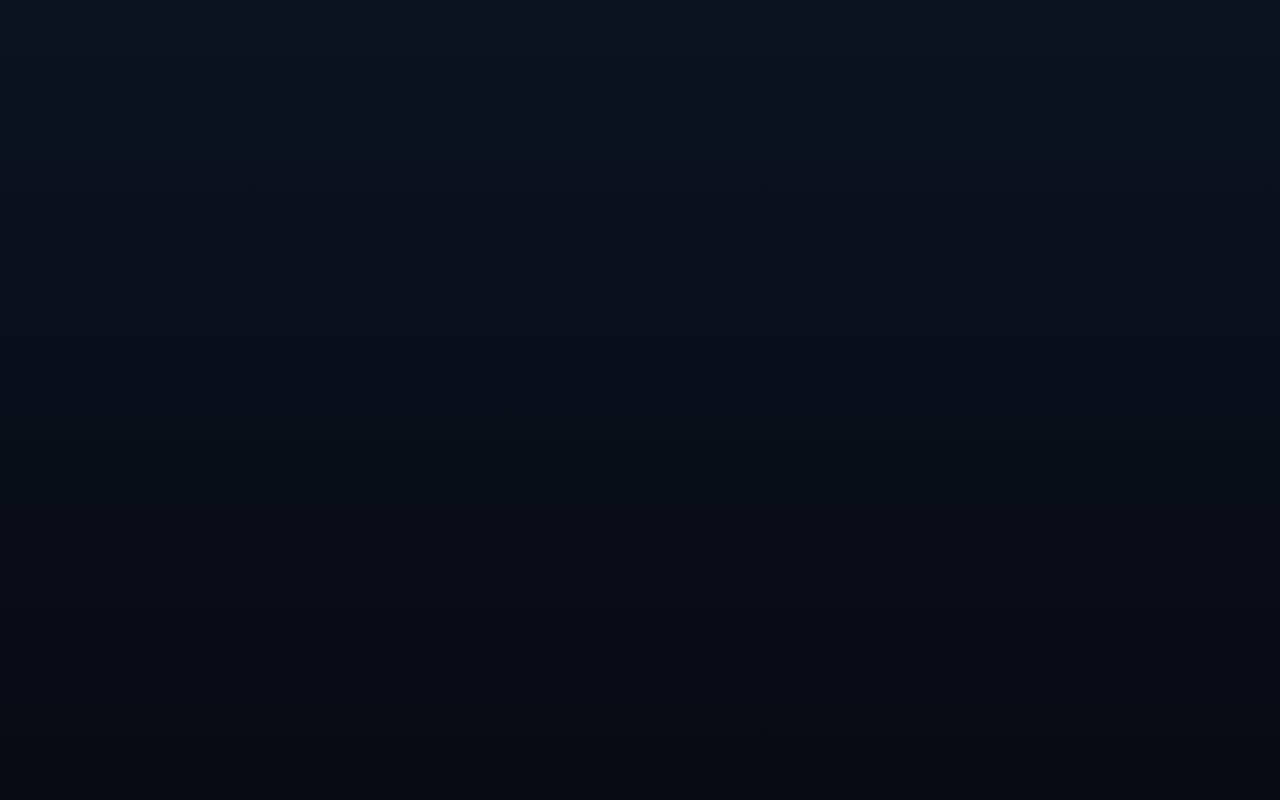
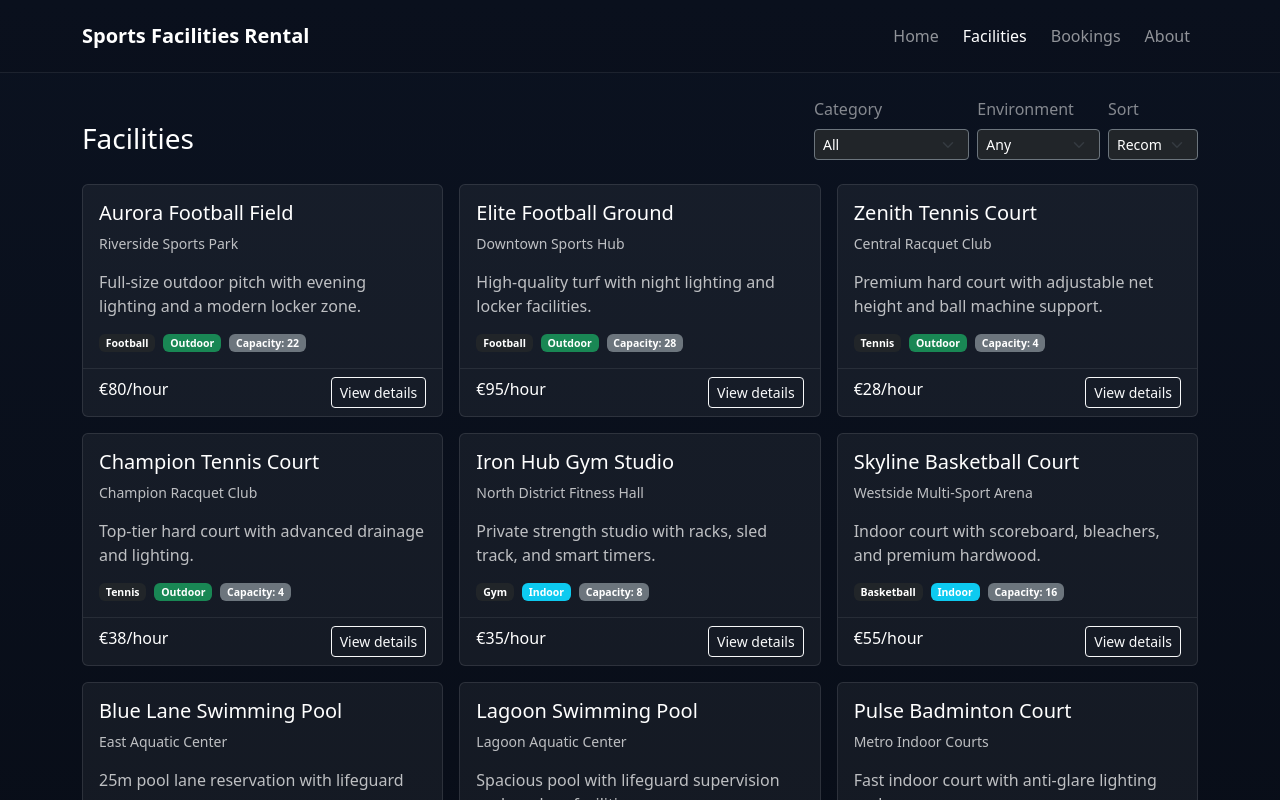
Before and after one commit to Kanoel7/SportsFacilityRental, a Vue app: page /facilities in a window 1280 px wide. Before the commit this address had no page. Shown: the top 800 px of the page. Built offline with nearby package versions, Linux system fonts and the light colour scheme.

Commit message:
Navbar, Footer, FacilitiesListView, FacilitiesCard component were created

```diff
--- a/src/App.vue
+++ b/src/App.vue
@@ -1,5 +1,22 @@
 <template>
-  <main class="container flex-grow-1 py-4">
+  <div class="min-vh-100 d-flex flex-column">
+    <AppNavbar />
+    <main class="container flex-grow-1 py-4">
       <RouterView />
     </main>
+    <AppFooter />
+  </div>
 </template>
+
+<script>
+import AppFooter from '@/components/AppFooter.vue'
+import AppNavbar from '@/components/AppNavbar.vue'
+
+export default {
+  name: 'App',
+  components: {
+    AppNavbar,
+    AppFooter,
+  },
+}
+</script>
--- /dev/null
+++ b/src/components/AppFooter.vue
@@ -0,0 +1,15 @@
+<template>
+  <footer class="py-4 mt-5 sfr-footer">
+    <div class="container d-flex flex-column flex-md-row align-items-md-center justify-content-between gap-2">
+      <div class="text-white-50">
+        <span class="text-white">Sports Facilities Rental</span>
+      </div>
+    </div>
+  </footer>
+</template>
+
+<script>
+export default {
+  name: 'AppFooter',
+}
+</script>
--- /dev/null
+++ b/src/components/AppNavbar.vue
@@ -0,0 +1,38 @@
+<template>
+  <nav class="navbar navbar-expand-lg navbar-dark py-3 sfr-navbar">
+    <div class="container">
+      <RouterLink class="navbar-brand fw-semibold" to="/">
+        Sports Facilities Rental
+      </RouterLink>
+
+
+
+      <div id="sfrNavbar" class="collapse navbar-collapse">
+        <ul class="navbar-nav ms-auto gap-lg-2">
+          <li class="nav-item">
+            <RouterLink class="nav-link" to="/" exact-active-class="active">Home</RouterLink>
+          </li>
+          <li class="nav-item">
+            <RouterLink class="nav-link" to="/facilities" exact-active-class="active">
+              Facilities
+            </RouterLink>
+          </li>
+          <li class="nav-item">
+            <RouterLink class="nav-link" to="/bookings" exact-active-class="active">
+              Bookings
+            </RouterLink>
+          </li>
+          <li class="nav-item">
+            <RouterLink class="nav-link" to="/about" exact-active-class="active">About</RouterLink>
+          </li>
+        </ul>
+      </div>
+    </div>
+  </nav>
+</template>
+
+<script>
+export default {
+  name: 'AppNavbar',
+}
+</script>
--- /dev/null
+++ b/src/components/FacilityCard.vue
@@ -0,0 +1,48 @@
+<template>
+  <div class="card sfr-card h-100 text-white">
+    <div class="card-body">
+      <h5 class="card-title">{{ facility.name }}</h5>
+      <div class="small sfr-muted">{{ facility.location }}</div>
+
+      <p class="mt-3 sfr-muted">
+        {{ facility.shortDescription }}
+      </p>
+
+      <div class="d-flex gap-2 small">
+        <span class="badge bg-dark">{{ facility.category }}</span>
+
+        <span class="badge bg-info" v-if="facility.indoor">
+          Indoor
+        </span>
+        <span class="badge bg-success" v-else>
+          Outdoor
+        </span>
+
+        <span class="badge bg-secondary">
+          Capacity: {{ facility.capacity }}
+        </span>
+      </div>
+    </div>
+
+    <div class="card-footer bg-transparent d-flex justify-content-between">
+      <div>€{{ facility.pricePerHour }}/hour</div>
+
+      <RouterLink
+        class="btn btn-sm btn-outline-light"
+        :to="`/facilities/${facility.id}`"
+      >
+        View details
+      </RouterLink>
+    </div>
+  </div>
+</template>
+
+<script>
+export default {
+  name: 'FacilityCard',
+
+  props: {
+    facility: Object,
+  },
+}
+</script>
--- a/src/data/facilities.json
+++ b/src/data/facilities.json
@@ -20,11 +20,7 @@
       "League matches",
       "Team training",
       "Tournament day rentals"
-    ],
-    "theme": {
-      "badge": "Best for teams",
-      "color": "#0d6efd"
-    }
+    ]
   },
     {
     "id": "ff-elite-04",
@@ -46,11 +42,7 @@
       "Professional matches",
       "Team training",
       "Corporate events"
-    ],
-    "theme": {
-      "badge": "Premium ground",
-      "color": "#0d6efd"
-    }
+    ]
   },
 
   {
@@ -73,11 +65,7 @@
       "Singles",
       "Doubles",
       "Skill drills"
-    ],
-    "theme": {
-      "badge": "Precision court",
-      "color": "#198754"
-    }
+    ]
   },
     {
     "id": "tc-champion-05",
@@ -99,11 +87,7 @@
       "Tournaments",
       "Skill drills",
       "Advanced practice"
-    ],
-    "theme": {
-      "badge": "Top-tier court",
-      "color": "#198754"
-    }
+    ]
   },
 
   {
@@ -127,11 +111,7 @@
       "Strength sessions",
       "Small-group coaching",
       "Rehab circuits"
-    ],
-    "theme": {
-      "badge": "Private studio",
-      "color": "#fd7e14"
-    }
+    ]
   },
   {
     "id": "bb-skyline-04",
@@ -153,11 +133,7 @@
       "Pickup games",
       "Scrimmages",
       "Skills clinics"
-    ],
-    "theme": {
-      "badge": "Indoor arena",
-      "color": "#6f42c1"
-    }
+    ]
   },
 
 
@@ -181,11 +157,7 @@
       "Technique training",
       "Endurance sets",
       "Small-group lessons"
-    ],
-    "theme": {
-      "badge": "Lane booking",
-      "color": "#0dcaf0"
-    }
+    ]
   },
   {
     "id": "sw-lagoon-09",
@@ -207,11 +179,7 @@
       "Recreational swimming",
       "Group lessons",
       "Training sessions"
-    ],
-    "theme": {
-      "badge": "Modern pool",
-      "color": "#0dcaf0"
-    }
+    ]
   },
 
   {
@@ -234,11 +202,7 @@
       "Competitive rallies",
       "Beginner lessons",
       "Doubles sessions"
-    ],
-    "theme": {
-      "badge": "Fast & bright",
-      "color": "#20c997"
-    }
+    ]
   },
 {
     "id": "bd-ace-10",
@@ -260,11 +224,7 @@
       "Competitive rallies",
       "Beginner lessons",
       "Doubles matches"
-    ],
-    "theme": {
-      "badge": "Fast-paced court",
-      "color": "#20c997"
-    }
+    ]
   }
 
 ]
--- a/src/router/index.js
+++ b/src/router/index.js
@@ -1,5 +1,6 @@
 import { createRouter, createWebHistory } from 'vue-router'
 import HomeView from '@/views/HomeView.vue'
+import FacilitiesListView from '@/views/FacilitiesListView.vue'
 import AboutView from '@/views/AboutView.vue'
 const router = createRouter({
   history: createWebHistory(import.meta.env.BASE_URL),
@@ -14,6 +15,11 @@ const router = createRouter({
       name: 'about',
       component: AboutView,
     },
+    {
+      path: '/facilities',
+      name: 'facilities',
+      component: FacilitiesListView,
+    },
   ],
 })
 
--- /dev/null
+++ b/src/views/FacilitiesListView.vue
@@ -0,0 +1,105 @@
+<template>
+  <div>
+    <div class="d-flex flex-column flex-md-row align-items-md-end justify-content-between gap-3 mb-4">
+      <div>
+        <h1 class="h3 text-white mb-1">Facilities</h1>
+      </div>
+
+      <!-- Filters -->
+      <div class="row g-2" style="max-width: 720px">
+        <div class="col-12 col-md-5">
+          <label class="form-label text-white-50">Category</label>
+          <select v-model="filters.category" class="form-select form-select-sm bg-dark text-white border-secondary">
+            <option value="">All</option>
+            <option v-for="c in facilitiesStore.categories"
+            :key="c"
+            :value="c"
+            >{{ c }}</option>
+          </select>
+        </div>
+        <div class="col-12 col-md-4">
+          <label class="form-label text-white-50">Environment</label>
+          <select v-model="filters.indoor" class="form-select form-select-sm bg-dark text-white border-secondary">
+            <option value="">Any</option>
+            <option value="indoor">Indoor</option>
+            <option value="outdoor">Outdoor</option>
+          </select>
+        </div>
+        <div class="col-12 col-md-3">
+          <label class="form-label text-white-50">Sort</label>
+          <select v-model="filters.sort" class="form-select form-select-sm bg-dark text-white border-secondary">
+            <option value="recommended">Recommended</option>
+            <option value="priceAsc">Price (low)</option>
+            <option value="priceDesc">Price (high)</option>
+          </select>
+        </div>
+      </div>
+    </div>
+
+    <div class="row g-3">
+      <div v-for="f in filteredFacilities" :key="f.id" class="col-12 col-md-6 col-lg-4">
+        <FacilityCard :facility="f" />
+      </div>
+
+      <div v-if="!filteredFacilities.length" class="col-12">
+        <div class="p-4 rounded-4 sfr-card text-white">
+          <div class="fw-semibold">No results</div>
+          <div class="text-white-50">Try changing filters.</div>
+        </div>
+      </div>
+    </div>
+  </div>
+</template>
+
+<script>
+import FacilityCard from '@/components/FacilityCard.vue'
+import { useFacilitiesStore } from '@/stores/facilities'
+
+export default {
+  name: 'FacilitiesListView',
+  components: {
+    FacilityCard,
+  },
+  data() {
+    return {
+      facilitiesStore: useFacilitiesStore(),
+      filters: {
+        category: '',
+        indoor: '',
+        sort: 'recommended',
+      },
+    }
+  },
+  computed: {
+    filteredFacilities() {
+      let list = this.facilitiesStore.facilities.slice()
+
+      if (this.filters.category) {
+        list = list.filter((f) => f.category === this.filters.category)
+      }
+
+      if (this.filters.indoor === 'indoor') {
+        list = list.filter((f) => f.indoor)
+      }
+      if (this.filters.indoor === 'outdoor') {
+        list = list.filter((f) => !f.indoor)
+      }
+
+      if (this.filters.sort === 'priceAsc') {
+        list.sort((a, b) => a.pricePerHour - b.pricePerHour)
+      }
+      if (this.filters.sort === 'priceDesc') {
+        list.sort((a, b) => b.pricePerHour - a.pricePerHour)
+      }
+
+      return list
+    },
+  },
+  created() {
+    const prefill = this.$route.query.category
+    if (typeof prefill === 'string' && prefill) {
+      this.filters.category = prefill
+    }
+  },
+}
+</script>
```
